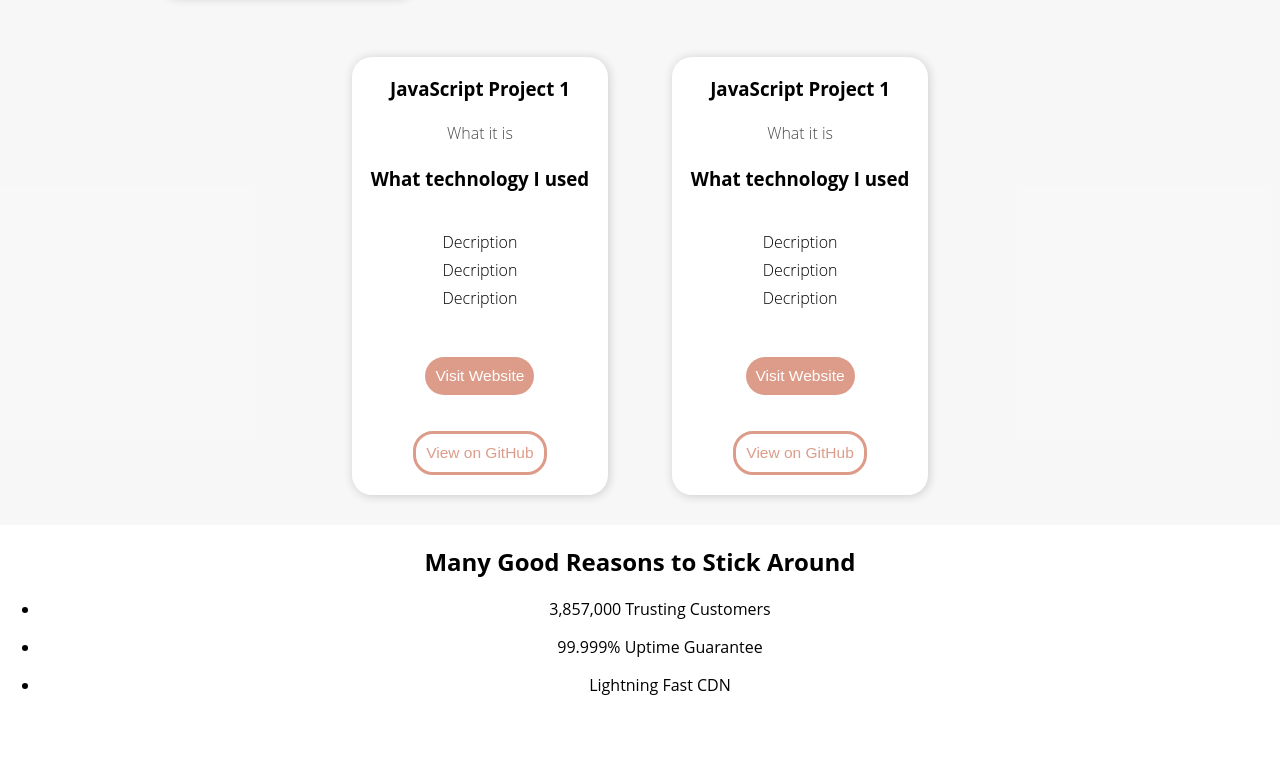
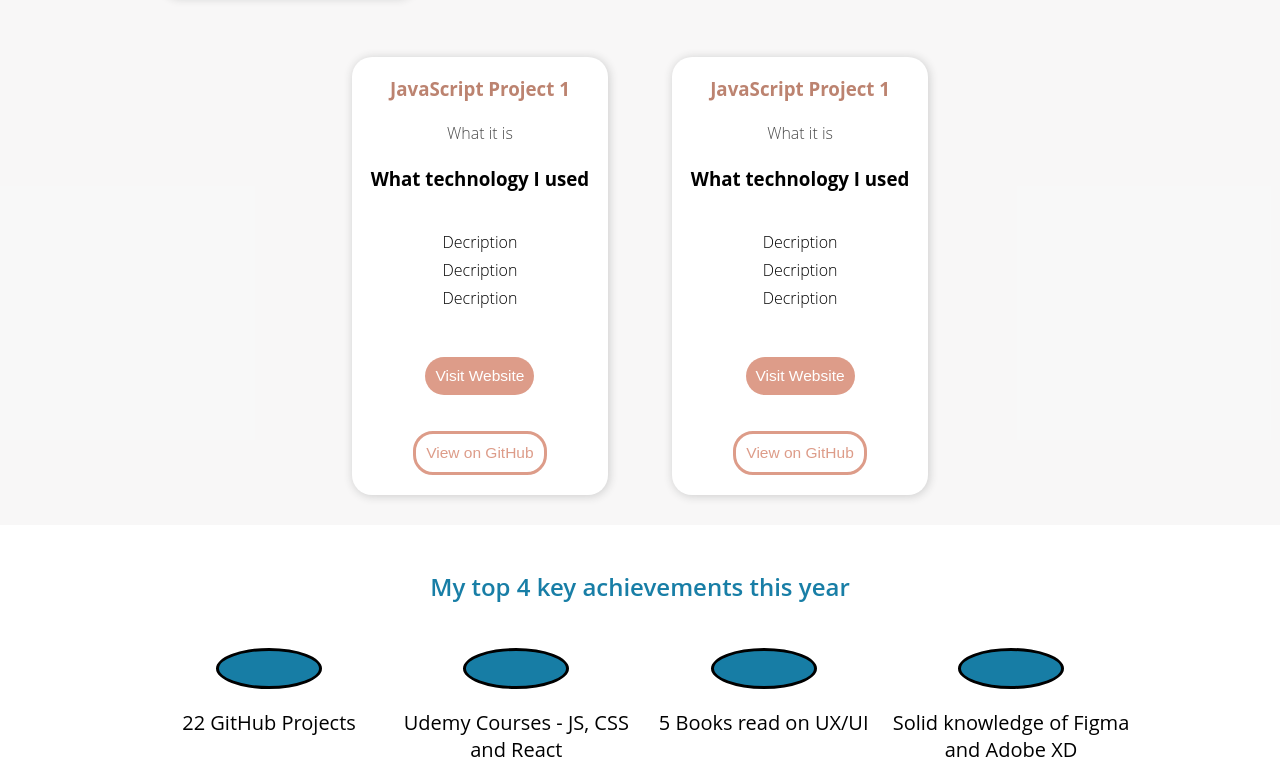
Before and after one commit to Laura-Kam/laura-s-css-js-flora-and-fauna, a plain HTML site: page index.html in a window 1280 px wide. Shown: the part 1593-2376 px from the top of the page. Before the commit the page ends 2305 px from the top, so only its background shows below. Drawn offline with Linux system fonts and the light colour scheme.

Commit message:
revise vertical-align and text-align, border-radius, combinators, added achievements section

```diff
--- a/heroStyle.css
+++ b/css/heroStyle.css
@@ -6,7 +6,7 @@
 
 
 .hero-image {
-    background-image: url("./src/devPicLKBluecopy1.png");
+    background-image: url("../src/devPicLKBluecopy1.png");
     background-size: cover;
    background-position: center top ;
    margin-top: 100px;
--- /dev/null
+++ b/css/myAchievements.css
@@ -0,0 +1,42 @@
+/* #3-key-achievements {
+
+} */
+
+/* Combinators are more specific, this overrides the other section title property */
+
+#key-achievements .section-title {
+color: rgba(1, 113, 157, 0.91);
+
+/* don't put px here */
+font-weight: 600;
+margin: 45px;
+}
+
+.key_feature_list {
+    margin: 0;
+    padding: 0;
+    text-align: center;
+}
+
+.key-feature-image {
+    border-radius: 50%;
+    border: 3px solid ;
+    width: 100px;
+    background-color:rgba(1, 113, 157, 0.91) ;
+    height: 35px;
+    margin: auto;
+}
+
+.key_feature_item {
+    display: inline-block;
+    width: 19%;
+    /* aligns within the line, text-align is within the whole div */
+    vertical-align: top;
+
+}
+
+.key-feature-description {
+text-align:center;
+font-weight: 500;
+font-size: 20px;
+}
--- a/projectsSection.css
+++ b/css/projectsSection.css
@@ -45,10 +45,16 @@ div a{
     font-weight:300;
 }
 
+
+
 .project:hover {
   transform: scale(1.05);
 }
 
+.project__title {
+    color: #bc8370;
+
+}
 .highlighted-project {
 
     /* background: #f3b29a; */
@@ -150,6 +156,7 @@ font-weight:300;
     margin-top: 0;
     font-weight:300;
     padding: 16px;
+
 }
 
 .project__technology li {
--- a/index.html
+++ b/index.html
@@ -7,11 +7,12 @@
     <title>Laura's Flora and Fauna</title>
     <!-- Why should css be in the head section? -->
     <!-- CSS loads before page content - faster speed -->
-    <link rel="stylesheet" type="text/css" href="./globalStyle.css" />
-    <link rel="stylesheet" type="text/css" href="./headerStyle.css" />
-    <link rel="stylesheet" type="text/css" href="./globalStyle.css" />
-    <link rel="stylesheet" type="text/css" href="./heroStyle.css" />
-    <link rel="stylesheet" type="text/css" href="./projectsSection.css" />
+    <link rel="stylesheet" type="text/css" href="./css/globalStyle.css" />
+    <link rel="stylesheet" type="text/css" href="./css/headerStyle.css" />
+    <link rel="stylesheet" type="text/css" href="./css/globalStyle.css" />
+    <link rel="stylesheet" type="text/css" href="./css/heroStyle.css" />
+    <link rel="stylesheet" type="text/css" href="./css/projectsSection.css" />
+    <link rel="stylesheet" type="text/css" href="./css/myAchievements.css" />
     <!-- Why is link used? -->
     <!-- For external stylesheets -->
     <link rel="preconnect" href="https://fonts.googleapis.com" />
@@ -207,20 +208,28 @@
           </div>
         </article>
       </section>
-      <section>
-        <h1>Many Good Reasons to Stick Around</h1>
-        <ul>
-          <li>
-            <div></div>
-            <p>3,857,000 Trusting Customers</p>
+      <section id="key-achievements">
+        <h1 class="section-title">My top 4 key achievements this year</h1>
+        <ul class="key_feature_list">
+          <li class="key_feature_item">
+            <div class="key-feature-image"></div>
+            <p class="key-feature-description">22 GitHub Projects</p>
           </li>
-          <li>
-            <div></div>
-            <p>99.999% Uptime Guarantee</p>
+          <li class="key_feature_item">
+            <div class="key-feature-image"></div>
+            <p class="key-feature-description">
+              Udemy Courses - JS, CSS and React
+            </p>
           </li>
-          <li>
-            <div></div>
-            <p>Lightning Fast CDN</p>
+          <li class="key_feature_item">
+            <div class="key-feature-image"></div>
+            <p class="key-feature-description">5 Books read on UX/UI</p>
+          </li>
+          <li class="key_feature_item">
+            <div class="key-feature-image"></div>
+            <p class="key-feature-description">
+              Solid knowledge of Figma and Adobe XD
+            </p>
           </li>
         </ul>
       </section>
```
Also changed, not shown: css/globalStyle.css (renamed from globalStyle.css), css/headerStyle.css (renamed from headerStyle.css).
